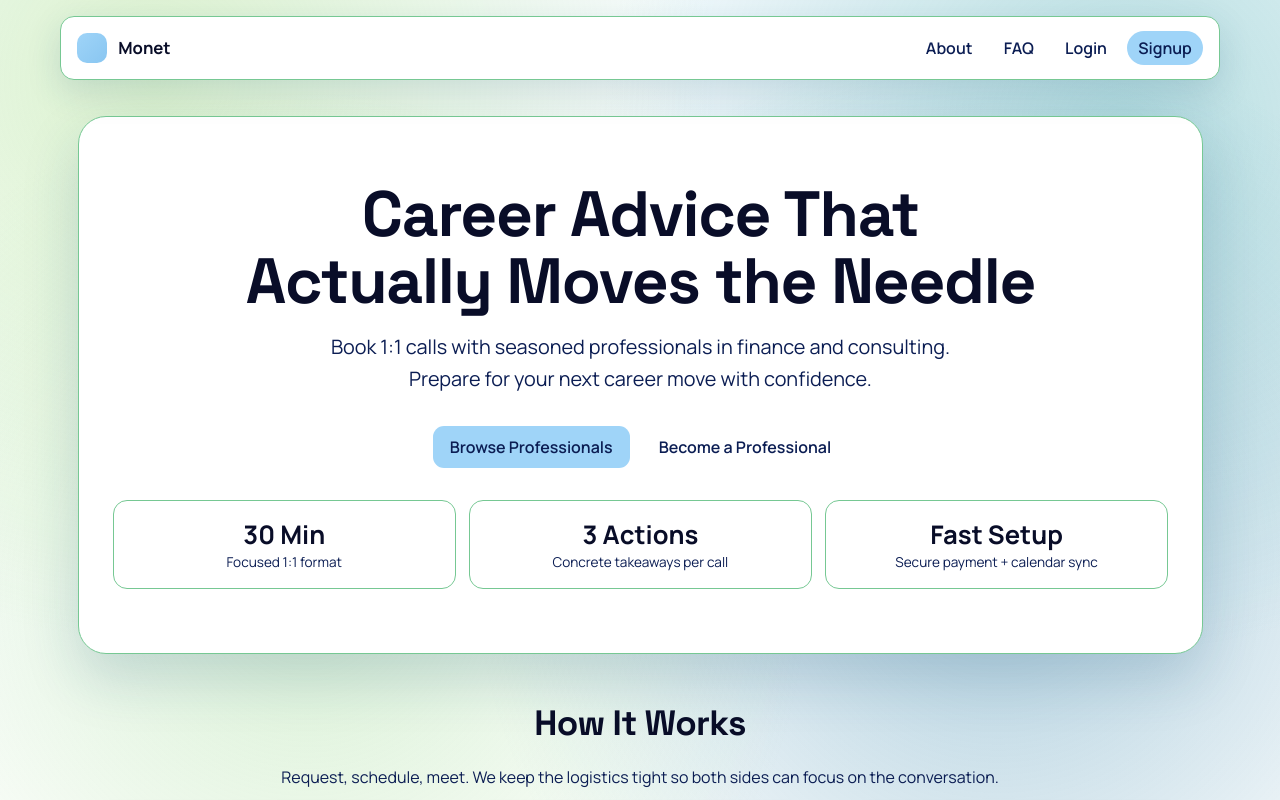
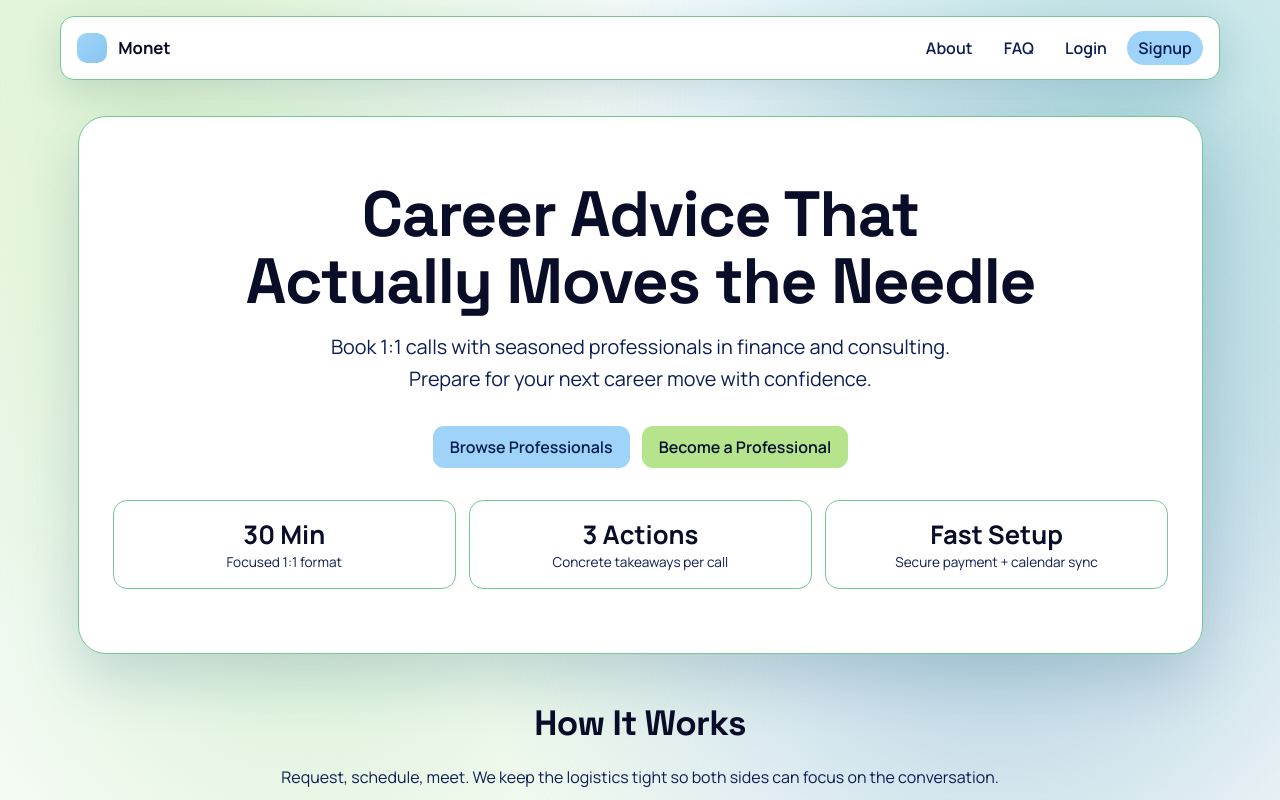
Before and after one commit to euisang214/monet4.0, a Next.js app: page / in a window 1280 px wide. Shown: the top 800 px of the page. Built offline with nearby package versions, Linux system fonts and the light colour scheme; no server answers.

Commit message:
style: Make button for "Browse professional" shaded green

```diff
--- a/src/app/(public)/page.tsx
+++ b/src/app/(public)/page.tsx
@@ -15,7 +15,7 @@ export default function LandingPage() {
                     <Link href="/signup?role=candidate" className="btn bg-blue-600 text-white hover:bg-blue-700">
                         Browse Professionals
                     </Link>
-                    <Link href="/signup?role=professional" className="btn bg-gray-100 text-gray-800 hover:bg-gray-200">
+                    <Link href="/signup?role=professional" className={`btn ${styles.professionalCta}`}>
                         Become a Professional
                     </Link>
                 </div>
--- a/src/app/(public)/public.module.css
+++ b/src/app/(public)/public.module.css
@@ -118,6 +118,17 @@
   gap: 0.75rem;
   margin-top: 2rem;
   flex-wrap: wrap;
+}
+
+.professionalCta {
+  background: var(--tone-2);
+  color: var(--tone-10);
+  border-color: rgba(24, 78, 119, 0.16);
+}
+
+.professionalCta:hover {
+  background: var(--tone-3);
+  color: var(--tone-10);
 }
 
 .statStrip {
```
